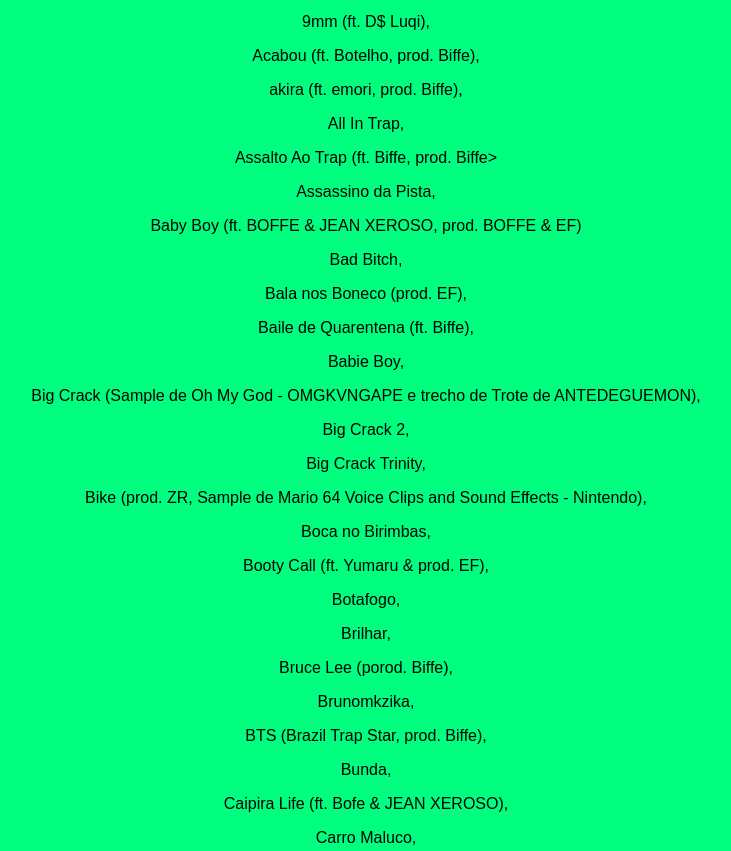
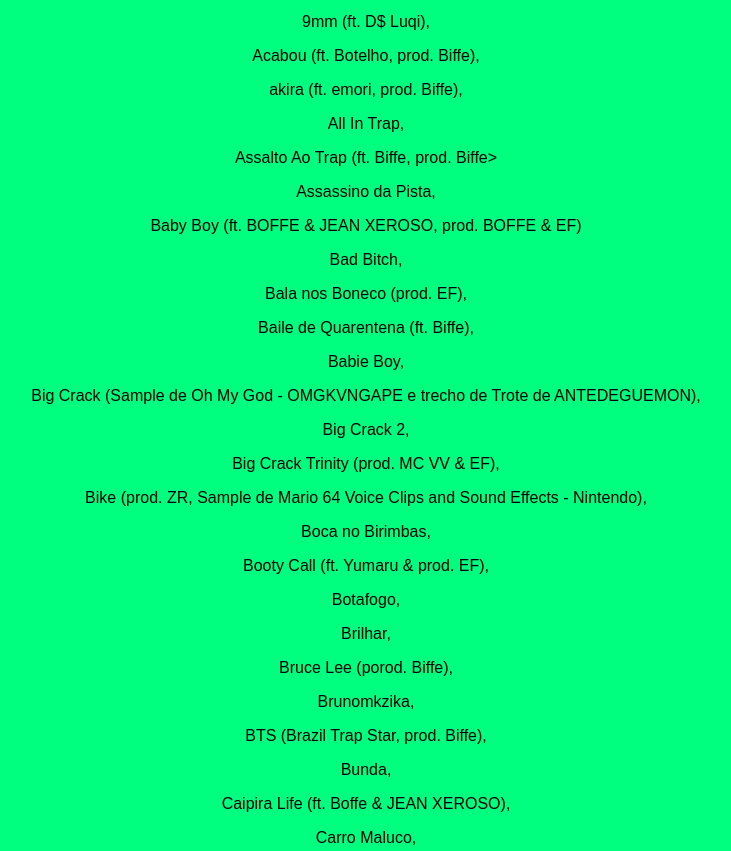
Before and after one commit to Marcello-Cruz/Yun-Li-MC-V.V.-Best-Songs, a plain HTML site: page index.html in a window 1280 px wide. Shown: the part 101-952 px from the top of the page, without its empty margins (274-1005 px from the left). Drawn offline with Linux system fonts and the light colour scheme.

Commit message:
add producers of big crack trinity and other corrections

```diff
--- a/index.html
+++ b/index.html
@@ -24,7 +24,7 @@
 <p>Babie Boy,</p>
 <p>Big Crack (Sample de Oh My God - OMGKVNGAPE e trecho de Trote de ANTEDEGUEMON), </p>
 <p>Big Crack 2,</p>
-<p>Big Crack Trinity,</p>
+<p>Big Crack Trinity (prod. MC VV & EF),</p>
 <p>Bike (prod. ZR, Sample de Mario 64 Voice Clips and Sound Effects - Nintendo),</p>
 <p>Boca no Birimbas,</p>
 <p>Booty Call (ft. Yumaru & prod. EF),</p>
@@ -34,7 +34,7 @@
 <p>Brunomkzika,</p>
 <p>BTS (Brazil Trap Star, prod. Biffe),</p>
 <p>Bunda,</p>
-<p>Caipira Life (ft. Bofe & JEAN XEROSO),</p>
+<p>Caipira Life (ft. Boffe & JEAN XEROSO),</p>
 <p>Carro Maluco,</p>
 <p>C´Est La Vie (Sample da música do Hotel do Undertale - Toby "Radiation" Fox),</p>
 <p>Coca Zero (prod. Biffe // EF // PMM),</p>
```
